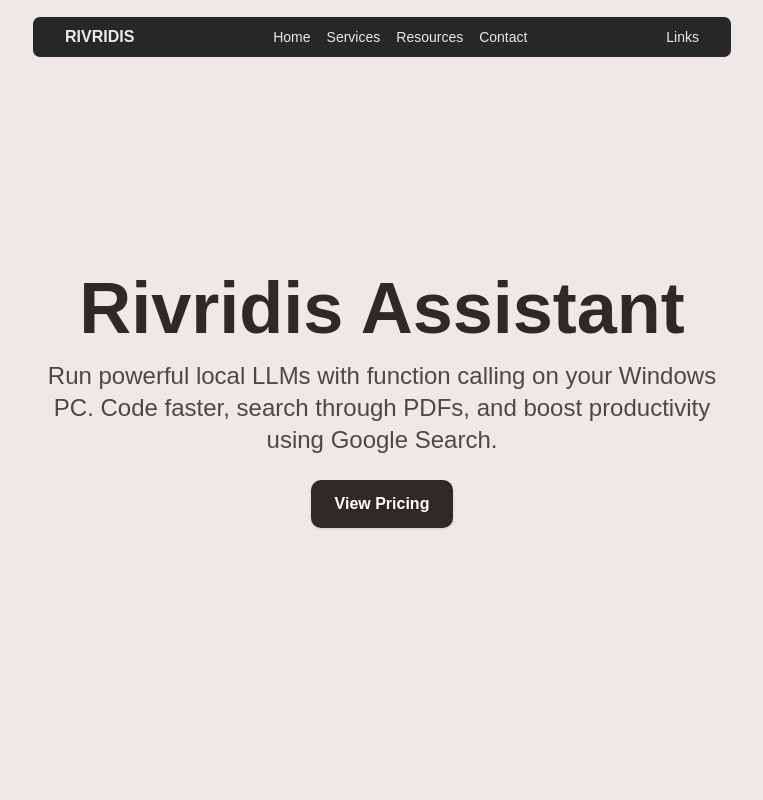
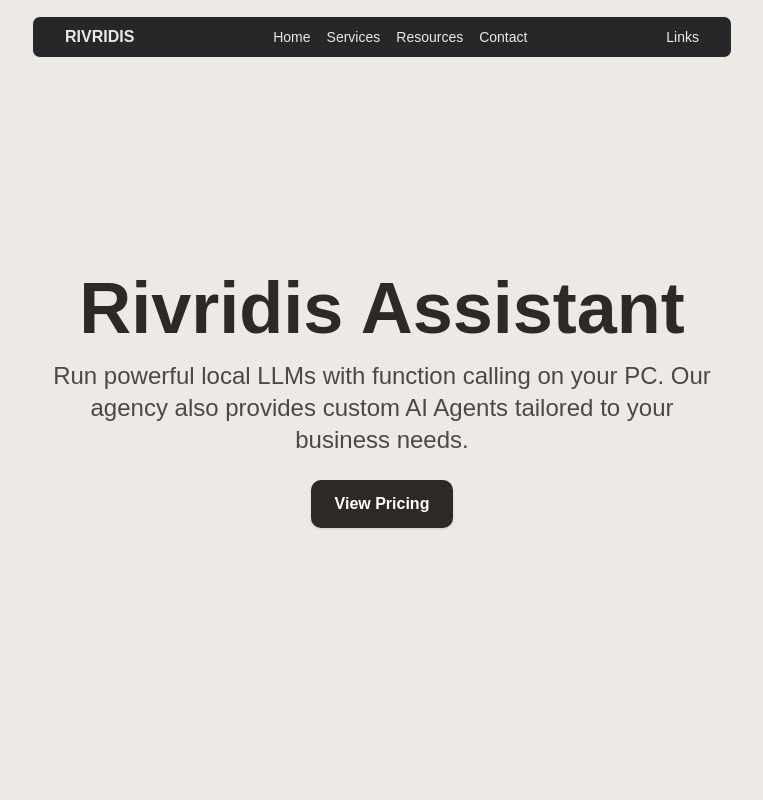
Before and after one commit to Rivridis/rivridis-website, a Next.js app: page /rivridis-assistant in a window 1280 px wide. Shown: the top 800 px of the page, without its empty margins (258-1021 px from the left). Built offline with nearby package versions, Linux system fonts and the light colour scheme.

Commit message:
landing change

```diff
--- a/src/app/rivridis-assistant/page.js
+++ b/src/app/rivridis-assistant/page.js
@@ -21,7 +21,7 @@ export default function Home() {
                 <section id ="top" className="text-center max-w-2xl  min-h-screen items-center justify-center flex flex-col">
                   <h1 className="text-7xl font-bold mb-4 text-[#2d2a26]">Rivridis Assistant</h1>
                   <p className="text-2xl text-[#4b4845] mb-6">
-                    Run powerful local LLMs with function calling on your Windows PC. Code faster, search through PDFs, and boost productivity using Google Search.
+                    Run powerful local LLMs with function calling on your PC. Our agency also provides custom AI Agents tailored to your business needs.
                   </p>
                   <Link href="#pricing" className="inline-block bg-[#2d2a26] text-white px-6 py-3 rounded-lg font-semibold shadow hover:bg-[#4b4845] transition">
                     View Pricing
```
